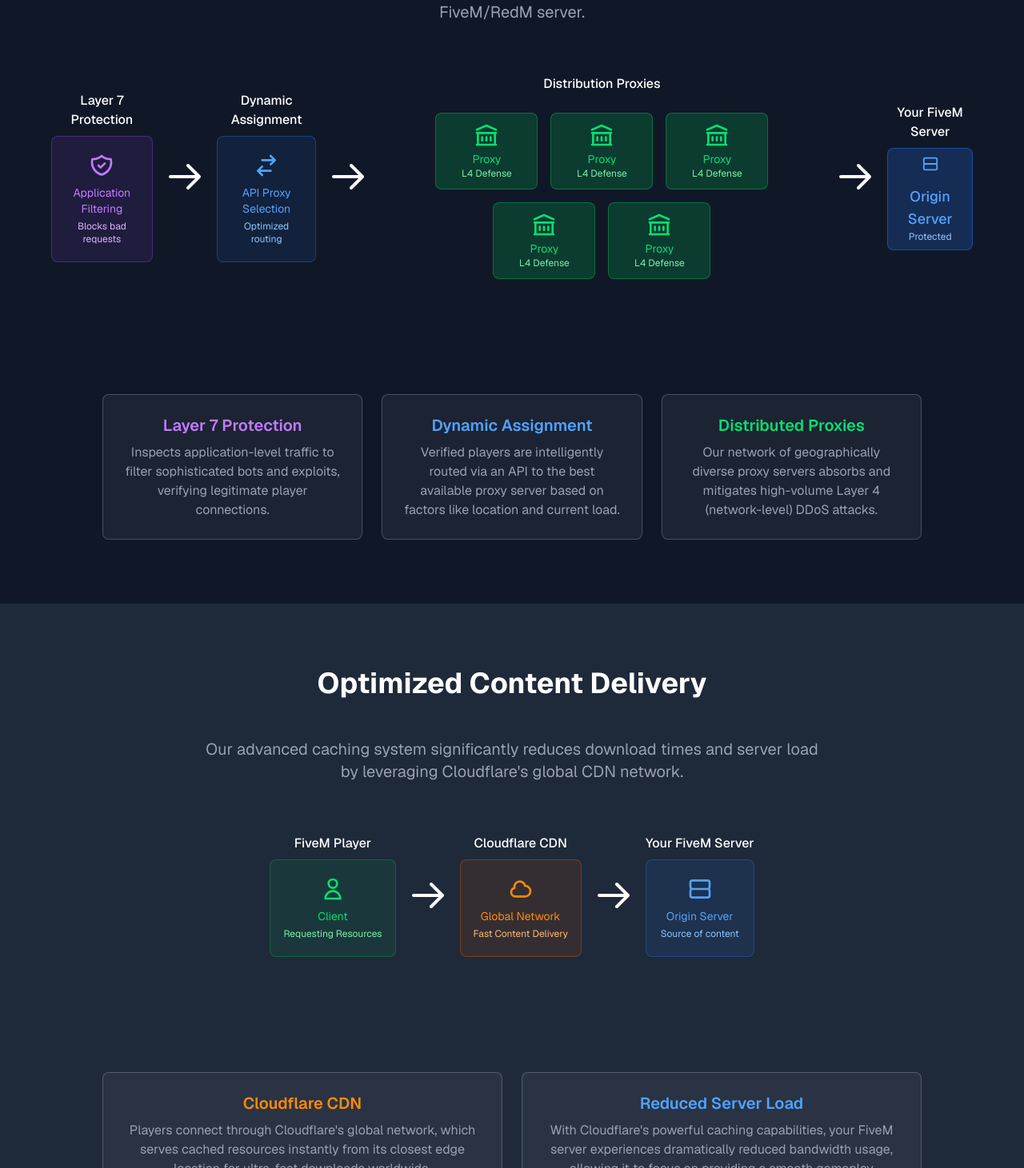
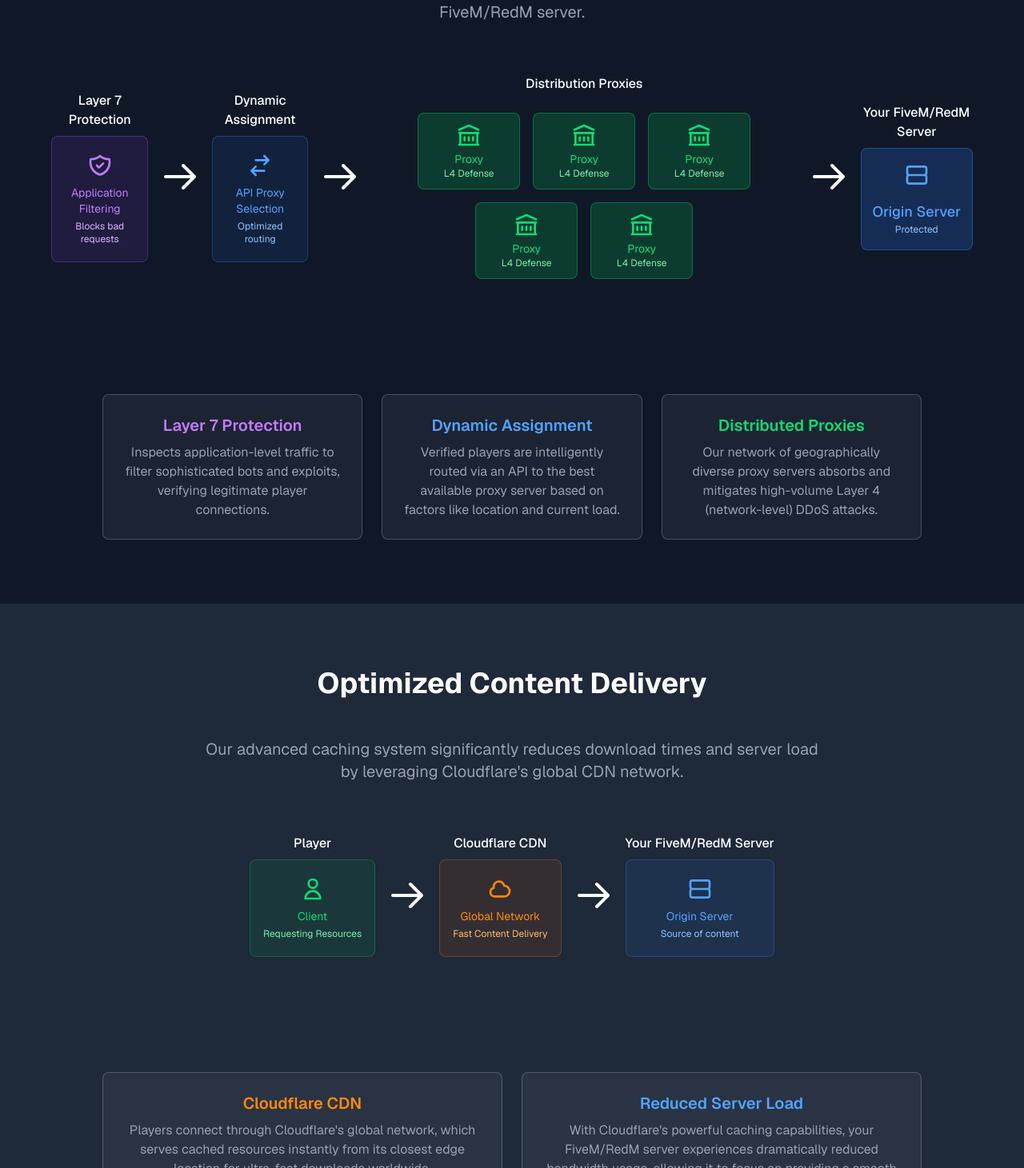
Before and after one commit to Simon2122/fiveshield-website, a Next.js app: page / in a window 1280 px wide. Shown: the part 1669-3130 px from the top of the page at 80% size. Built offline with nearby package versions, Linux system fonts and the light colour scheme.

Commit message:
Update server references for clarity on FiveM and RedM

```diff
--- a/src/app/page.tsx
+++ b/src/app/page.tsx
@@ -213,7 +213,7 @@ export default function HomePage() {
 
                   {/* Stage 4: FiveM Server */}
                   <div className="flex flex-col items-center">
-                  <div className="text-white font-medium mb-2">Your FiveM Server</div>
+                  <div className="text-white font-medium mb-2">Your FiveM/RedM Server</div>
                     <div className="w-full max-w-xs sm:max-w-sm h-32 flex flex-col items-center justify-center bg-blue-500/20 border border-blue-500/40 rounded-lg text-center p-2">
                       <svg xmlns="http://www.w3.org/2000/svg" className="h-8 w-8 text-blue-400 mb-2" fill="none" viewBox="0 0 24 24" stroke="currentColor">
                         <path strokeLinecap="round" strokeLinejoin="round" strokeWidth={2} d="M5 12h14M5 12a2 2 0 01-2-2V6a2 2 0 012-2h14a2 2 0 012 2v4a2 2 0 01-2 2M5 12a2 2 0 00-2 2v4a2 2 0 002 2h14a2 2 0 002-2v-4a2 2 0 00-2-2" />
@@ -263,7 +263,7 @@ export default function HomePage() {
 
                   {/* FiveM Player */}
                   <div className="flex flex-col items-center relative">
-                    <div className="text-white font-medium mb-2">FiveM Player</div>
+                    <div className="text-white font-medium mb-2">Player</div>
                     <div className="w-full max-w-xs sm:max-w-sm flex flex-col items-center justify-center bg-green-500/10 border border-green-500/30 rounded-lg px-4 py-5">
                       <svg xmlns="http://www.w3.org/2000/svg" className="h-8 w-8 text-green-400 mb-2" fill="none" viewBox="0 0 24 24" stroke="currentColor">
                         <path strokeLinecap="round" strokeLinejoin="round" strokeWidth={2} d="M16 7a4 4 0 11-8 0 4 4 0 018 0zM12 14a7 7 0 00-7 7h14a7 7 0 00-7-7z" />
@@ -311,7 +311,7 @@ export default function HomePage() {
 
                   {/* FiveM Server */}
                   <div className="flex flex-col items-center">
-                    <div className="text-white font-medium mb-2">Your FiveM Server</div>
+                    <div className="text-white font-medium mb-2">Your FiveM/RedM Server</div>
                     <div className="w-full max-w-xs sm:max-w-sm flex flex-col items-center justify-center bg-blue-500/10 border border-blue-500/30 rounded-lg px-4 py-5">
                       <svg xmlns="http://www.w3.org/2000/svg" className="h-8 w-8 text-blue-400 mb-2" fill="none" viewBox="0 0 24 24" stroke="currentColor">
                         <path strokeLinecap="round" strokeLinejoin="round" strokeWidth={2} d="M5 12h14M5 12a2 2 0 01-2-2V6a2 2 0 012-2h14a2 2 0 012 2v4a2 2 0 01-2 2M5 12a2 2 0 00-2 2v4a2 2 0 002 2h14a2 2 0 002-2v-4a2 2 0 00-2-2" />
@@ -333,7 +333,7 @@ export default function HomePage() {
               </div>
               <div className="p-6 bg-white/5 rounded-lg border border-white/20 transform hover:scale-105 hover:border-blue-500/40 transition-all duration-300">
                 <h3 className="text-xl font-semibold mb-2 text-blue-400">Reduced Server Load</h3>
-                <p className="text-gray-400">With Cloudflare's powerful caching capabilities, your FiveM server experiences dramatically reduced bandwidth usage, allowing it to focus on providing a smooth gameplay experience.</p>
+                <p className="text-gray-400">With Cloudflare's powerful caching capabilities, your FiveM/RedM server experiences dramatically reduced bandwidth usage, allowing it to focus on providing a smooth gameplay experience.</p>
               </div>
             </div>
           </div>
```
